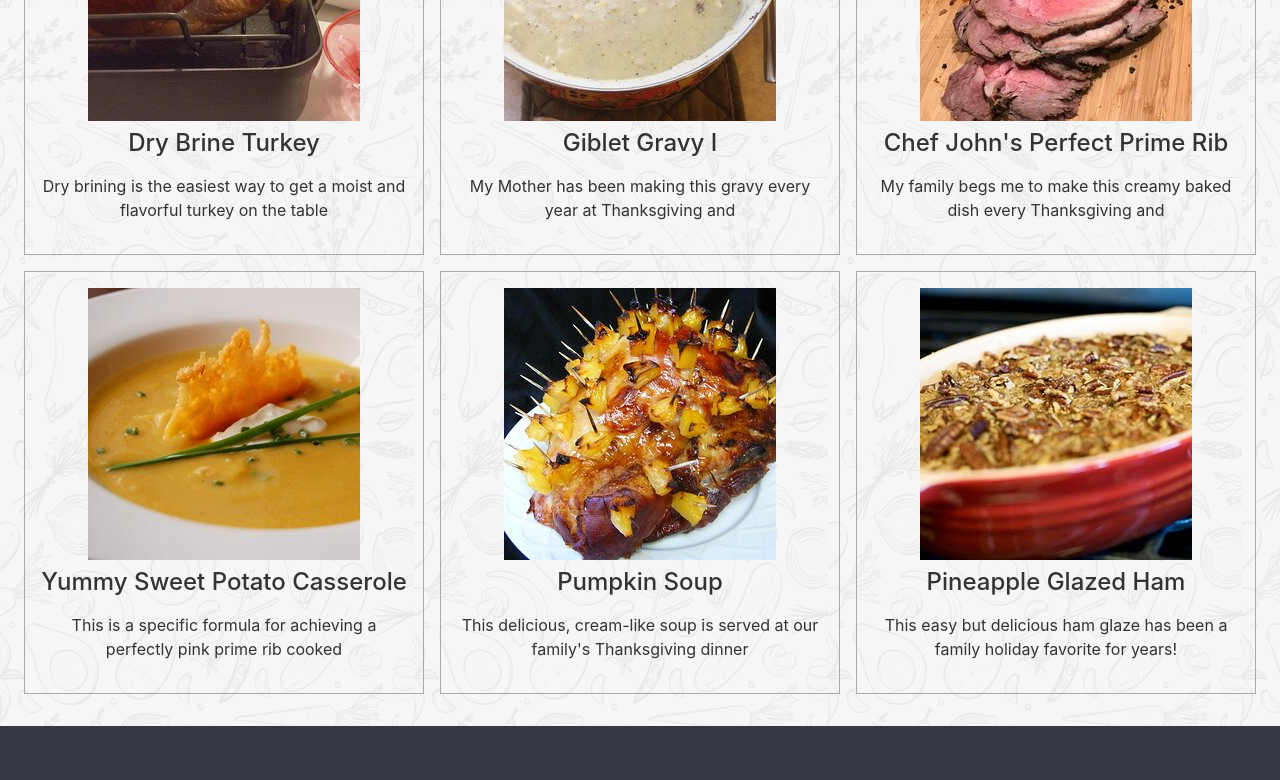
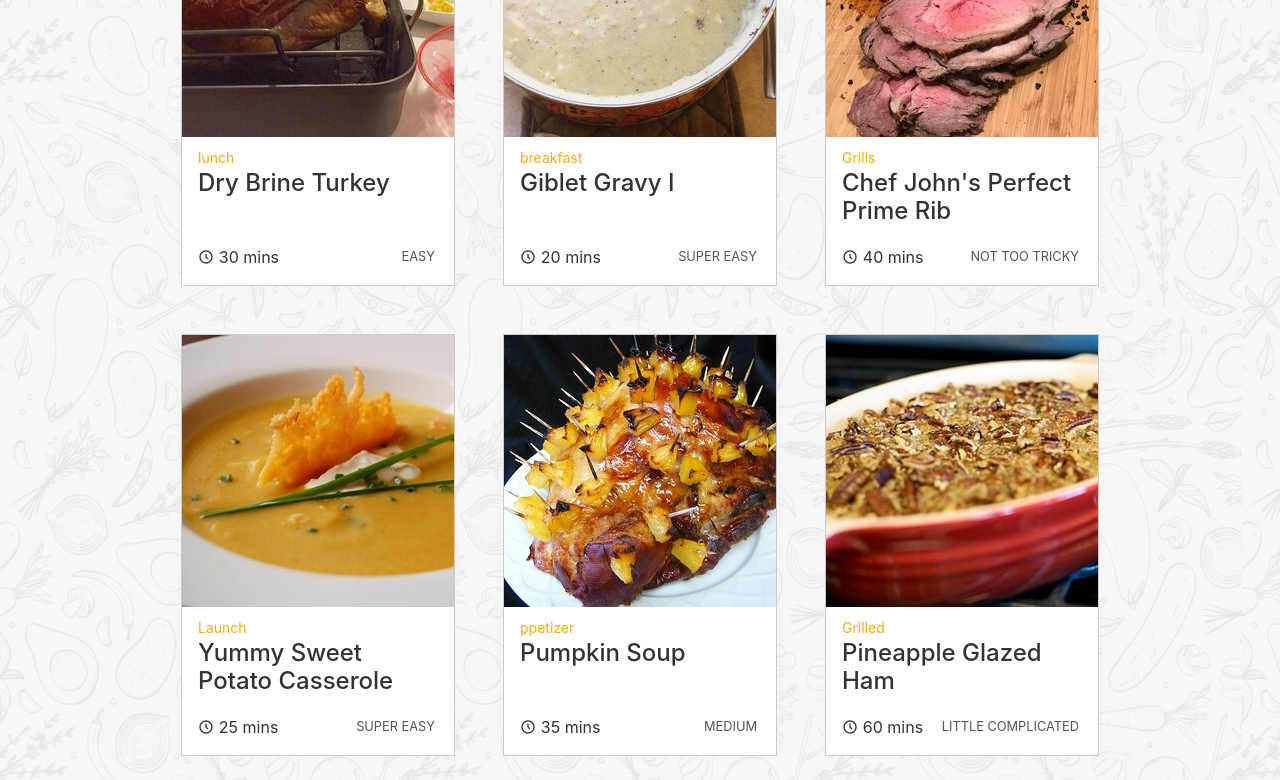
Before and after one commit to AmanySirajAl-Din/Wasfity-RecipeMaker, a React (Create React App) app: page / in a window 1280 px wide. Shown: the part 2680-3460 px from the top of the page. Built offline with nearby package versions, Linux system fonts and the light colour scheme.

Commit message:
optimize recipe card ui

```diff
--- a/src/App.js
+++ b/src/App.js
@@ -15,7 +15,6 @@ import { BrowserRouter as Router, Switch, Route } from 'react-router-dom'
 import RecipeDetails from './pages/site/recipeDetails/recipeDetails'
 import { IntlProvider } from 'react-intl'
 import langs from './assets/translation/langs'
-import Slider from './components/site/slider/slider'
 // import Loader from './Loader';
 // import addRecipe from './pages/admin/recipes/AddRecipe';
 // import AddRecipeCat from './pages/admin/category_of_recipes/AddRecipeCat'
@@ -90,7 +89,6 @@ function App() {
             <Switch>
               <Route exact path='/' component={Home} />
               <Route exact path='/profile' component={Profile} />
-              <Route exact path='/slider' component={Slider} />
               <Route exact path='/:id' component={RecipeDetails} />
             </Switch>
             <Footer />
--- a/src/components/site/recipe/recipe.css
+++ b/src/components/site/recipe/recipe.css
@@ -1,11 +1,51 @@
 .one-recipe {
-  border: 1px solid #aaa;
-  padding: 1rem;
+  border: 1px solid #ccc;
+  display: flex;
+  flex-direction: column;
+  gap: 0.5rem;
+  color: #333;
+  background-color: #fff;
+  transition: 0.3s;
+}
+.one-recipe:hover {
+  box-shadow: 0 8px 32px hsla(0, 0%, 10%, 0.1);
+}
+
+.one-recipe__img {
+  overflow: hidden;
+  width: 100%;
+  height: 100%;
+}
+.one-recipe:hover .one-recipe__img img {
+  transform: scale(1.05);
+  transition: 0.3s;
+}
+
+.one-recipe__content {
+  padding: 0 1rem;
+  display: flex;
+  flex-direction: column;
+  justify-content: space-between;
+  text-align: left;
+  width: 269px;
+  height: 140px;
+}
+
+.one-recipe__category {
+  color: #f8ab15;
+}
+
+.one-recipe__data {
+  display: flex;
+  justify-content: space-between;
+  align-items: center;
+}
+.one-recipe__time {
   display: flex;
   align-items: center;
-  justify-content: center;
-  flex-direction: column;
-  gap: 0.5rem;
-  max-width: 400px;
-  color: #333;
+  gap: 0.3rem;
 }
+.one-recipe__difficulty {
+  font-size: 0.8rem;
+  color: #555;
+}
--- a/src/components/site/recipe/recipe.js
+++ b/src/components/site/recipe/recipe.js
@@ -1,13 +1,33 @@
 import './recipe.css'
 import { Link } from 'react-router-dom'
 
-const Recipe = ({ id, image, title, description }) => {
+const Recipe = ({
+  id,
+  image,
+  title,
+  description,
+  time,
+  difficulty,
+  category,
+}) => {
   return (
     <Link to={`/${id}`}>
       <section className='one-recipe'>
-        <img src={image} alt='...' className='one-recipe__img' />
-        <h4 className='one-recipe__title'>{title}</h4>
-        <p className='one-recipe__description'>{description}</p>
+        <div className='one-recipe__img'>
+          <img src={image} alt='...' />
+        </div>
+        <div className='one-recipe__content'>
+          <div className='one-recipe__heading'>
+            <small className='one-recipe__category'>{category}</small>
+            <h4 className='one-recipe__title'>{title}</h4>
+          </div>
+          <div className='one-recipe__data'>
+            <p className='one-recipe__time'>
+              <i class='bx bx-time-five'></i> {time}
+            </p>
+            <p className='one-recipe__difficulty'>{difficulty.toUpperCase()}</p>
+          </div>
+        </div>
       </section>
     </Link>
   )
--- a/src/components/site/recipesList/recipesList.css
+++ b/src/components/site/recipesList/recipesList.css
@@ -3,6 +3,8 @@
   flex-wrap: wrap;
   align-items: center;
   justify-content: center;
-  gap: 1rem;
+  gap: 3rem;
   padding: 2rem 1rem;
+  max-width: 1140px;
+  margin: 0 auto;
 }
--- a/src/components/site/slider/slider.js
+++ /dev/null
@@ -1,40 +0,0 @@
-// Import Swiper React components
-import { Swiper, SwiperSlide } from 'swiper/react/swiper-react'
-
-// Import Images
-import slide1 from '../../../assets/img/hero-popular1.jfif'
-import slide2 from '../../../assets/img/hero-popular2.jfif'
-import slide3 from '../../../assets/img/hero-popular3.jfif'
-import slide4 from '../../../assets/img/hero-popular4.jfif'
-
-// Import Swiper styles
-import 'swiper/swiper.min.css'
-
-const Slider = () => {
-  return (
-    <div style={{ margin: '7rem 0' }}>
-      <Swiper
-        spaceBetween={1}
-        slidesPerView={3}
-        onSlideChange={() => console.log('slide change')}
-        onSwiper={(swiper) => console.log(swiper)}
-        style={{ maxWidth: '200px' }}
-      >
-        <SwiperSlide>
-          <img src={slide1} alt='...' />
-        </SwiperSlide>
-        <SwiperSlide>
-          <img src={slide2} alt='...' />
-        </SwiperSlide>
-        <SwiperSlide>
-          <img src={slide3} alt='...' />
-        </SwiperSlide>
-        <SwiperSlide>
-          <img src={slide4} alt='...' />
-        </SwiperSlide>
-      </Swiper>
-    </div>
-  )
-}
-
-export default Slider
--- a/src/data/data.js
+++ b/src/data/data.js
@@ -13,6 +13,10 @@ export const data = [
     id: 1,
     image: recipe1,
     title: "Shepherd's Pie VI",
+    time: '30 mins',
+    difficulty: 'easy',
+    video: '',
+    category: 'Grills',
     description:
       "This Shepherd's Pie is a layered casserole of beef, carrots, and potato.",
   },
@@ -20,6 +24,10 @@ export const data = [
     id: 2,
     image: recipe2,
     title: 'Buttery Garlic Green Beans',
+    time: '25 mins',
+    difficulty: 'not too tricky',
+    video: '',
+    category: 'Pastries',
     description:
       'Only fresh green beans and garlic will do for this easy, healthy, and flavorful',
   },
@@ -27,6 +35,10 @@ export const data = [
     id: 3,
     image: recipe3,
     title: 'Oven Roasted Potatoes',
+    time: '50 mins',
+    difficulty: 'medium',
+    video: '',
+    category: 'Grills',
     description:
       'A great roasted potato side dish made with olive oil and herbs.',
   },
@@ -34,6 +46,10 @@ export const data = [
     id: 4,
     image: recipe4,
     title: 'Dry Brine Turkey',
+    time: '30 mins',
+    difficulty: 'easy',
+    video: '',
+    category: 'lunch',
     description:
       'Dry brining is the easiest way to get a moist and flavorful turkey on the table',
   },
@@ -41,6 +57,10 @@ export const data = [
     id: 5,
     image: recipe5,
     title: 'Giblet Gravy I',
+    time: '20 mins',
+    difficulty: 'super easy',
+    video: '',
+    category: 'breakfast',
     description:
       'My Mother has been making this gravy every year at Thanksgiving and',
   },
@@ -48,6 +68,10 @@ export const data = [
     id: 6,
     image: recipe6,
     title: "Chef John's Perfect Prime Rib",
+    time: '40 mins',
+    difficulty: 'not too tricky',
+    video: '',
+    category: 'Grills',
     description:
       'My family begs me to make this creamy baked dish every Thanksgiving and',
   },
@@ -55,6 +79,10 @@ export const data = [
     id: 7,
     image: recipe7,
     title: 'Yummy Sweet Potato Casserole',
+    time: '25 mins',
+    difficulty: 'super easy',
+    video: '',
+    category: 'Launch',
     description:
       'This is a specific formula for achieving a perfectly pink prime rib cooked',
   },
@@ -62,6 +90,10 @@ export const data = [
     id: 8,
     image: recipe8,
     title: 'Pumpkin Soup',
+    time: '35 mins',
+    difficulty: 'medium',
+    video: '',
+    category: 'ِppetizer',
     description:
       "This delicious, cream-like soup is served at our family's Thanksgiving dinner",
   },
@@ -69,6 +101,10 @@ export const data = [
     id: 9,
     image: recipe9,
     title: 'Pineapple Glazed Ham',
+    time: '60 mins',
+    difficulty: 'little complicated',
+    video: '',
+    category: 'Grilled',
     description:
       'This easy but delicious ham glaze has been a family holiday favorite for years!',
   },
--- a/src/index.css
+++ b/src/index.css
@@ -29,4 +29,5 @@ img {
   max-width: 100%;
   display: block;
   height: auto;
+  transition: 0.3s;
 }
--- a/src/pages/site/recipeDetails/recipeDetails.js
+++ b/src/pages/site/recipeDetails/recipeDetails.js
@@ -4,13 +4,11 @@ import { data } from '../../../data/data'
 function RecipeDetails(props) {
   // Get recipe id from route
   let recipeId = props.match.params.id
-  console.log(recipeId)
 
   // Find the recipe from data by id
   let recipeDetails = data.find(({ id }) => {
     return id === parseInt(recipeId)
   })
-  console.log(recipeDetails)
   return (
     <>
       <main className='recipeInfo__container'>
@@ -22,9 +20,7 @@ function RecipeDetails(props) {
           />
           <div className='recipeInfo__content'>
             <h2 className='recipeInfo__title'>{recipeDetails.title}</h2>
-            <p className='recipeInfo__description'>
-              {recipeDetails.description}
-            </p>
+            <p className='recipeInfo__data'>{recipeDetails.description}</p>
           </div>
         </section>
       </main>
```
